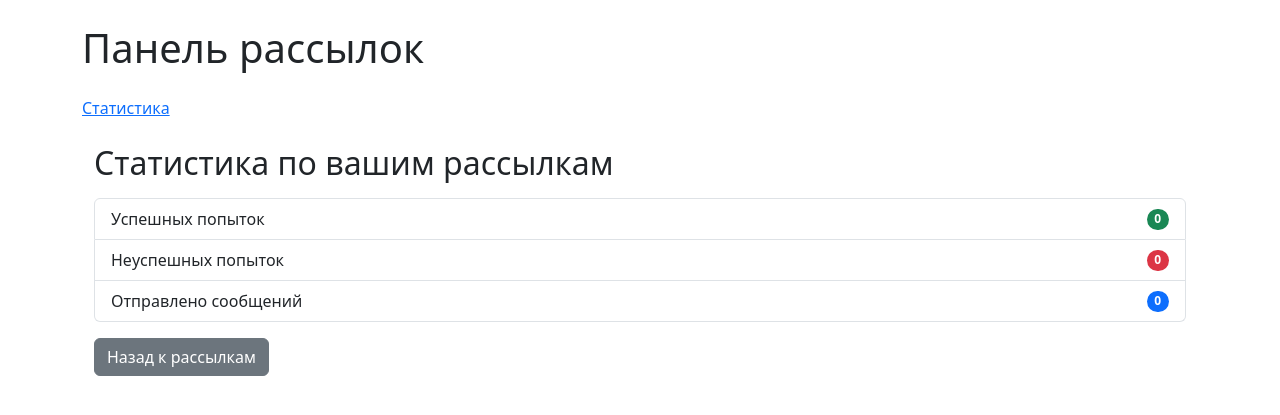
After one commit to RustamShafik/mailing_service, a Django app: page /mailings/statistics/ in a window 1280 px wide. The commit adds this page. Shown: the top 415 px of the page. Run offline with Django 5.2, Linux system fonts and the light colour scheme; a user stored in the database is signed in; data comes from the database, SQL or seed files in the repository; both versions use the stored data as it was after the commit.

Commit message:
Реализована статистика по рассылкам (этап 8 часть 2)

```diff
--- a/mailings/urls.py
+++ b/mailings/urls.py
@@ -5,6 +5,7 @@ from .views import (
     MailingUpdateView,
     MailingDeleteView,
     test_email,
+    StatisticsView,
     AttemptListView,
     SendMailingView
 )
@@ -17,4 +18,5 @@ urlpatterns = [
     path('test/', test_email, name='test_email'),
     path('attempts/', AttemptListView.as_view(), name='attempt_list'),
     path('<int:pk>/send/', SendMailingView.as_view(), name='send_mailing'),
+    path('statistics/', StatisticsView.as_view(), name='statistics'),
 ]
--- a/mailings/views.py
+++ b/mailings/views.py
@@ -2,6 +2,7 @@ from django.views.generic import ListView, CreateView, UpdateView, DeleteView, T
 from django.urls import reverse_lazy
 from django.views import View
 from django.db.models import Count
+from django.contrib.auth.mixins import LoginRequiredMixin
 from django.shortcuts import get_object_or_404, redirect
 from django.contrib import messages
 from django.core.mail import send_mail
@@ -90,10 +91,32 @@ class HomeView(TemplateView):
         context['mailing_count'] = Mailing.objects.count()
         context['active_mailing_count'] = Mailing.objects.filter(status='Запущена').count()
         context['client_count'] = Client.objects.count()
-        context['latest_attempts'] = Attempt.objects.order_by('-timestamp')[:5]  # 👈 добавили это
+        context['latest_attempts'] = Attempt.objects.order_by('-timestamp')[:5]
         return context
 
 class RegisterView(CreateView):
     form_class = UserCreationForm
     template_name = 'registration/register.html'
     success_url = reverse_lazy('login')
+
+class StatisticsView(LoginRequiredMixin, TemplateView):
+    template_name = 'mailings/statistics.html'
+
+    def get_context_data(self, **kwargs):
+        context = super().get_context_data(**kwargs)
+        user = self.request.user
+        user_mailings = Mailing.objects.filter(user=user)
+
+        context['success_count'] = Attempt.objects.filter(
+            mailing__in=user_mailings, status='Успешно'
+        ).count()
+
+        context['fail_count'] = Attempt.objects.filter(
+            mailing__in=user_mailings, status='Не успешно'
+        ).count()
+
+        context['message_count'] = Attempt.objects.filter(
+            mailing__in=user_mailings, status='Успешно'
+        ).count()
+
+        return context
--- a/templates/base.html
+++ b/templates/base.html
@@ -8,6 +8,7 @@
 <body class="p-4">
     <div class="container">
         <h1 class="mb-4">Панель рассылок</h1>
+        <a href="{% url 'statistics' %}">Статистика</a>
         {% block content %}{% endblock %}
     </div>
 </body>
--- /dev/null
+++ b/templates/mailings/statistics.html
@@ -0,0 +1,22 @@
+{% extends 'base.html' %}
+
+{% block content %}
+  <div class="container mt-4">
+    <h2>Статистика по вашим рассылкам</h2>
+    <ul class="list-group mt-3">
+      <li class="list-group-item d-flex justify-content-between align-items-center">
+        Успешных попыток
+        <span class="badge bg-success rounded-pill">{{ success_count }}</span>
+      </li>
+      <li class="list-group-item d-flex justify-content-between align-items-center">
+        Неуспешных попыток
+        <span class="badge bg-danger rounded-pill">{{ fail_count }}</span>
+      </li>
+      <li class="list-group-item d-flex justify-content-between align-items-center">
+        Отправлено сообщений
+        <span class="badge bg-primary rounded-pill">{{ message_count }}</span>
+      </li>
+    </ul>
+    <a href="{% url 'mailing_list' %}" class="btn btn-secondary mt-3">Назад к рассылкам</a>
+  </div>
+{% endblock %}
```
Also changed, not shown: mailings/models.py (+7 -0 lines), db.sqlite3, mailings/migrations/0003_mailing_user.py (added).
